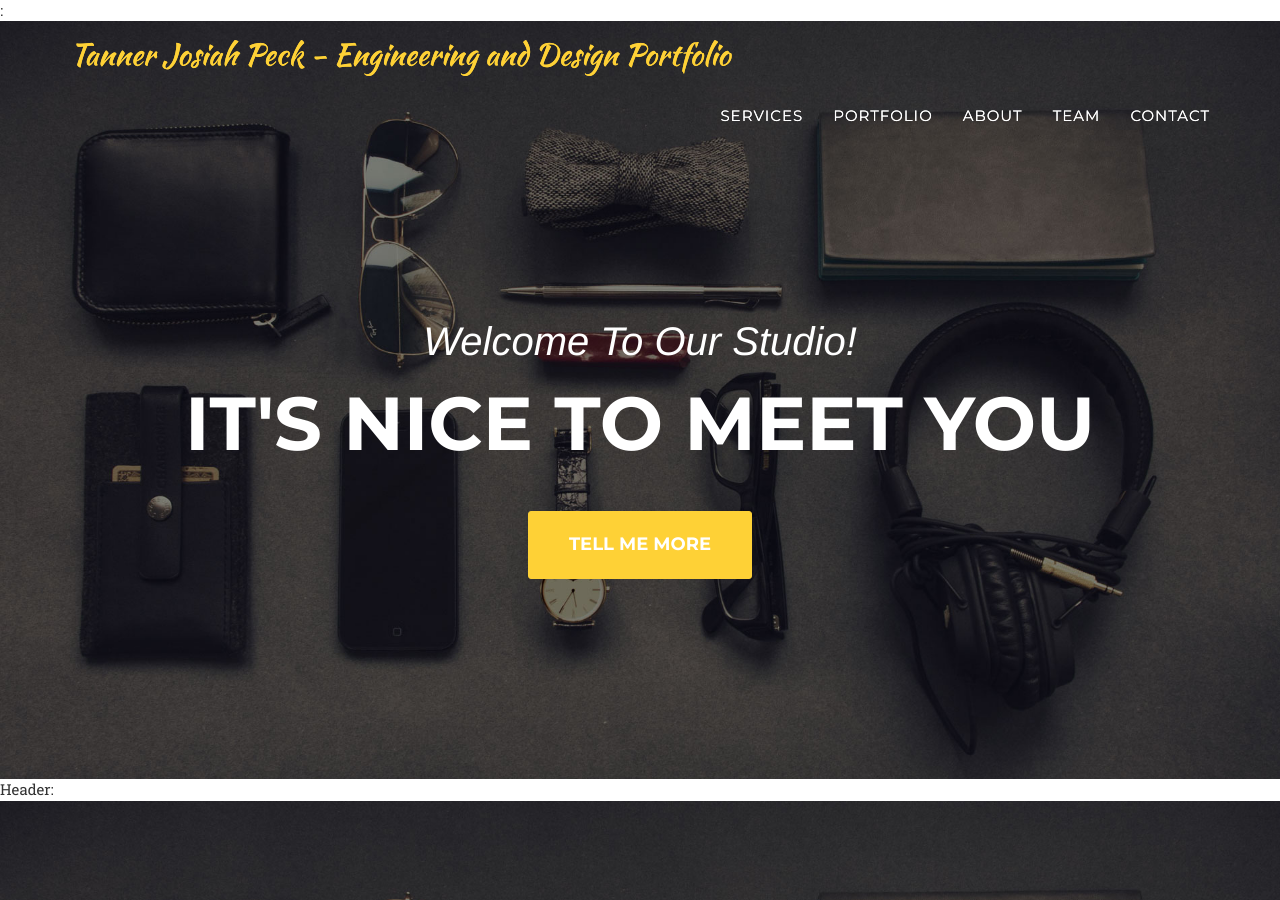
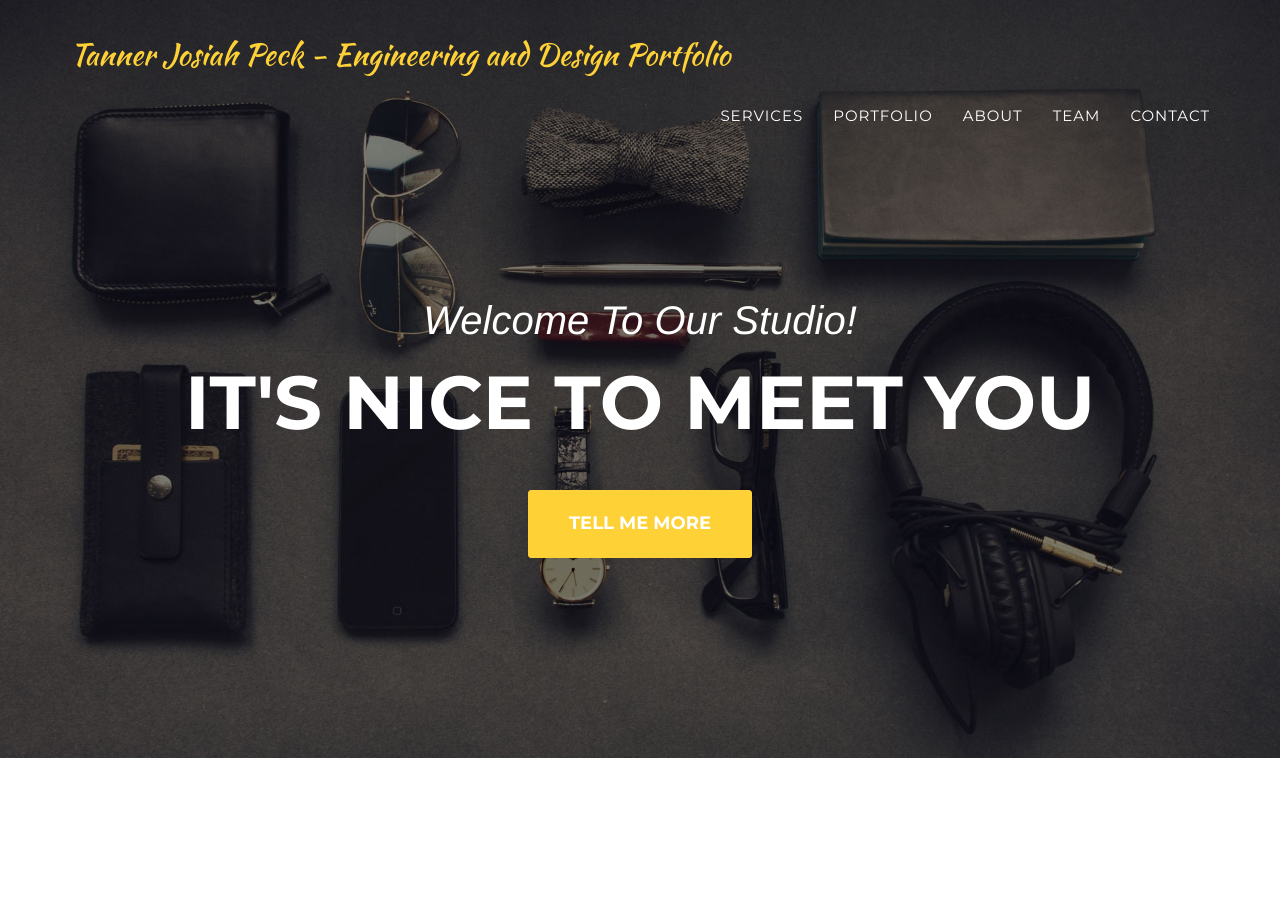
Before and after one commit to Tjpeck14/test2, a Jekyll site: the page built from index.html, in a window 1280 px wide and 900 px high. Built offline with Jekyll 4.4.1, drawn with Linux system fonts in a browser that asks for light colours; some web fonts are replaced.

Commit message:
Update header.html

```diff
--- a/_includes/header.html
+++ b/_includes/header.html
@@ -1,65 +1,3 @@
-: <!-- Navigation -->
-    <nav class="navbar navbar-default navbar-fixed-top">
-        <div class="container">
-            <!-- Brand and toggle get grouped for better mobile display -->
-            <div class="navbar-header page-scroll">
-                <button type="button" class="navbar-toggle" data-toggle="collapse" data-target="#bs-example-navbar-collapse-1">
-                    <span class="sr-only">Toggle navigation</span>
-                    <span class="icon-bar"></span>
-                    <span class="icon-bar"></span>
-                    <span class="icon-bar"></span>
-                </button>
-                <a class="navbar-brand page-scroll" href="#page-top">{{site.title}}</a>
-            </div>
-
-            <!-- Collect the nav links, forms, and other content for toggling -->
-            <div class="collapse navbar-collapse" id="bs-example-navbar-collapse-1">
-                <ul class="nav navbar-nav navbar-right">
-                    <li class="hidden">
-                        <a href="#page-top"></a>
-                    </li>
-                    <li>
-                        <a class="page-scroll" href="#services">Services</a>
-                    </li>
-                    <li>
-                        <a class="page-scroll" href="#portfolio">Portfolio</a>
-                    </li>
-                    <li>
-                        <a class="page-scroll" href="#about">About</a>
-                    </li>
-                    <li>
-                        <a class="page-scroll" href="#team">Team</a>
-                    </li>
-                    <li>
-                        <a class="page-scroll" href="#contact">Contact</a>
-                    </li>
-                </ul>
-            </div>
-            <!-- /.navbar-collapse -->
-        </div>
-        <!-- /.container-fluid -->
-    </nav>
-
-    <!-- Header -->
-    <header>
-        <div class="container">
-            <div class="intro-text">
-                <div class="intro-lead-in">Welcome To Our Studio!</div>
-                <div class="intro-heading">It's Nice To Meet You</div>
-                <a href="#services" class="page-scroll btn btn-xl">Tell Me More</a>
-            </div>
-        </div>
-    </header>
-<!--
-        {% for page in site.pages %}
-          {% if page.title %}<a class="page-link" href="{{ page.url | prepend: site.baseurl }}">{{ page.title }}</a>{% endif %}
-        {% endfor %}
- -->
-
-
-
-Header:
-
 <!-- Navigation -->
     <nav class="navbar navbar-default navbar-fixed-top">
         <div class="container">
```
